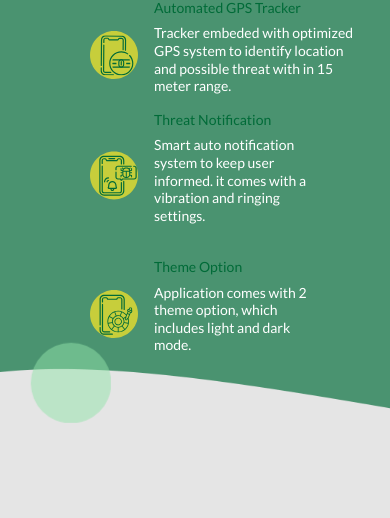
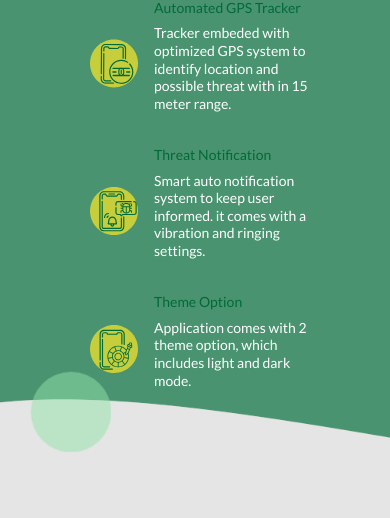
Before and after one commit to Folatitude/odour-detector-inator, a PHP site: page / in a window 390 px wide. Shown: the part 1318-1836 px from the top of the page. Run offline with PHP 8.4, Linux system fonts and the light colour scheme; data that the repository does not hold is empty; some libraries are stand-ins or nearby versions.

Commit message:
bug fixes

```diff
--- a/index.php
+++ b/index.php
@@ -192,7 +192,7 @@
           <div
             class="col-12 col-md-4 text-md-left px-0 pb-md-3 offset-3 offset-sm-3 offset-md-0"
           >
-            <div class="icon d-flex special">
+            <div class="icon d-flex" id="icon-positioning">
               <img
                 src="./assets/img/Group2.svg"
                 alt=""
@@ -209,7 +209,7 @@
               </div>
             </div>
 
-            <div class="icon d-flex special-2" id="icon-positioning">
+            <div class="icon d-flex" id="icon-positioning">
               <img
                 src="./assets/img/Group3.svg"
                 alt=""
@@ -287,7 +287,7 @@
           </div>
         </div>
         <!-- Add Pagination -->
-        <div class="swiper-pagination"></div>
+        <div class="swiper-pagination "></div>
 
         <div class="swiper-button-prev"></div>
         <div class="swiper-button-next"></div>
@@ -302,7 +302,7 @@
           class="img-fluid d-none d-md-block footer-ellipse animate__bounceInUp animate__animated wow"
         />
         <div
-          class="col-12 col-md- order-3 order-md-1 text-center pt-md-5 pl-md-5 animate__pulse animate__animated wow animate__slower"
+          class="col-12 col-md-5 order-3 order-md-1 text-center pt-md-5 pl-md-5 animate__pulse animate__animated wow animate__slower"
         >
           <h3 class="text-white family-1 brand-name text-md-left">
             Be Part Of The First To Know When The App Is Out
```
